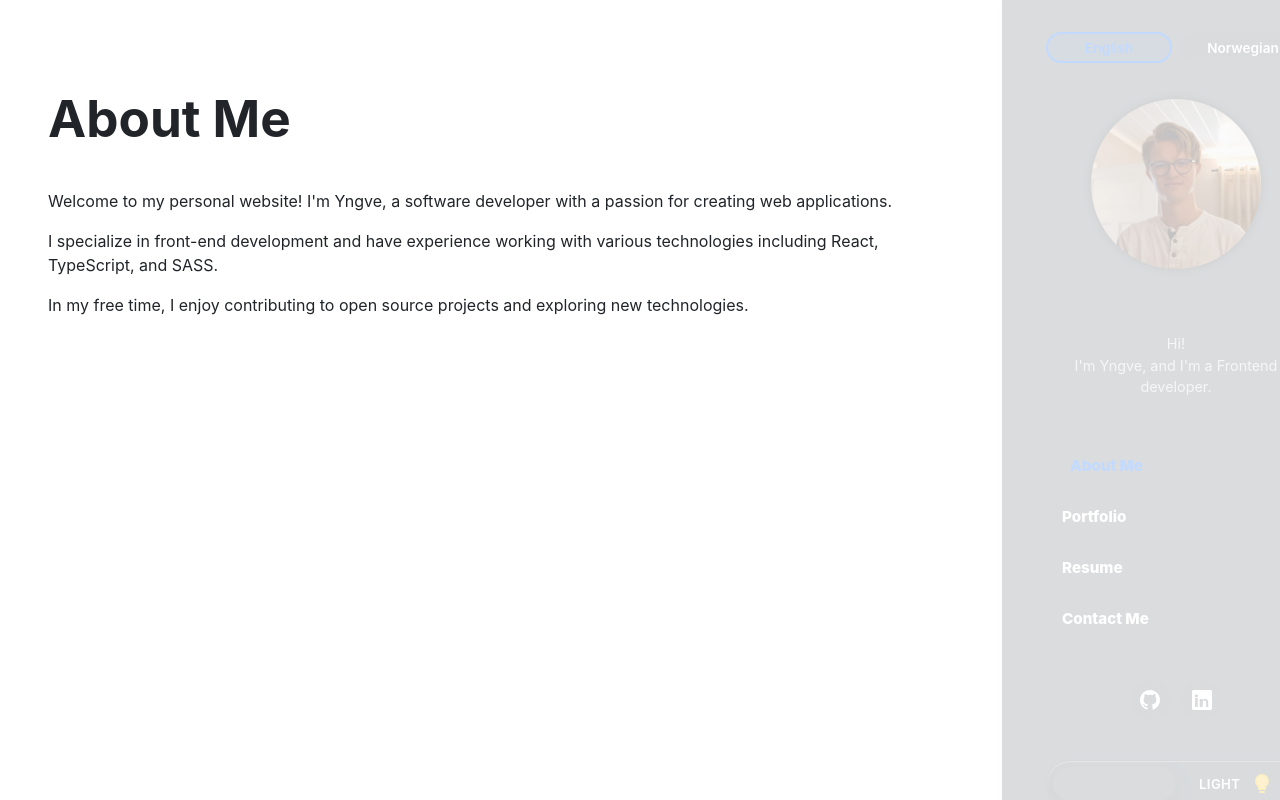
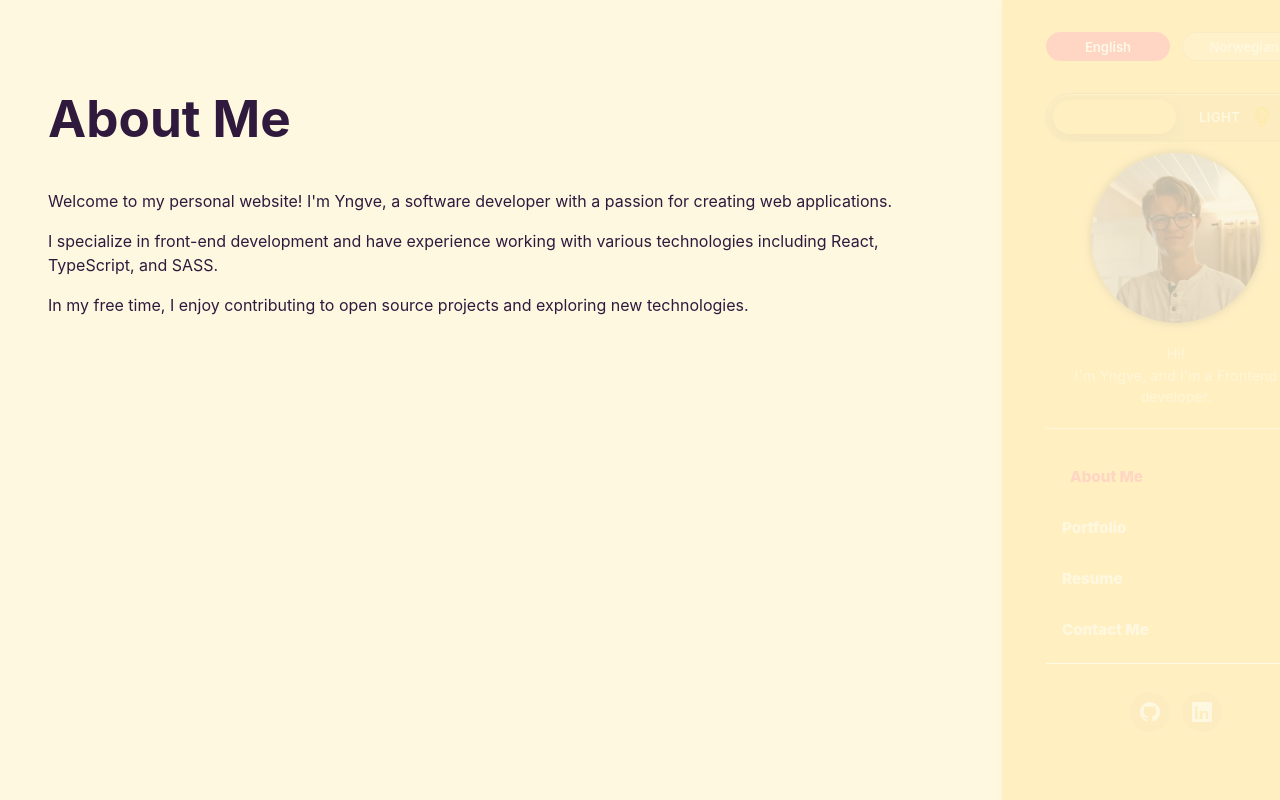
Before and after one commit to YngvN/YngvN.github.io, a React (Vite) app: page / in a window 1280 px wide. Built offline with nearby package versions, Linux system fonts and the light colour scheme.

Commit message:
Color changes

```diff
--- a/src/assets/sass/_colors.scss
+++ b/src/assets/sass/_colors.scss
@@ -2,17 +2,19 @@
 
 /* Light theme colors
    -------------------------------------------------------------------------- */
-$primary: #0d6efd;
-$secondary: #6c757d;
-$background: #ffffff;
-$text: #212529;
+$primary: #ff6b6b; // coral pink
+$secondary: #ffd166; // warm amber
+$background: #fff8e1; // soft cream
+$text: #2f1a3d; // deep plum
+$text-contrast: #ffffff;
 
 /* Dark theme colors
    -------------------------------------------------------------------------- */
-$primary-dark: #4a9eff;
-$secondary-dark: #adb5bd;
-$background-dark: #1a1a1a;
-$text-dark: #f8f9fa;
+$primary-dark: #ff8fa3;
+$secondary-dark: #ffe29a;
+$background-dark: #1f1b2c;
+$text-dark: #fef3c7;
+$text-dark-contrast: #120b16;
 
 /* Color map for easy access
    -------------------------------------------------------------------------- */
@@ -20,14 +22,16 @@ $colors: (
     "primary": $primary,
     "secondary": $secondary,
     "background": $background,
-    "text": $text
+    "text": $text,
+    "text-contrast": $text-contrast
 );
 
 $colors-dark: (
     "primary": $primary-dark,
     "secondary": $secondary-dark,
     "background": $background-dark,
-    "text": $text-dark
+    "text": $text-dark,
+    "text-contrast": $text-dark-contrast
 );
 
 
--- a/src/nav/nav.scss
+++ b/src/nav/nav.scss
@@ -25,9 +25,7 @@
     opacity: 1;
 }
 
-.nav-shell.open .nav-toggle {
-    transition: transform 0.35s ease, opacity 0.35s ease;
-}
+
 
 .nav-toggle {
     display: none;
@@ -38,7 +36,7 @@
     padding-left: 30px;
     border-radius: 999px 0 0 999px;
     background-color: color("secondary");
-    color: color("background");
+
     align-self: center;
     align-items: center;
     justify-content: center;
@@ -53,7 +51,7 @@
         position: absolute;
         width: 28px;
         height: 3px;
-        background-color: currentColor;
+        background-color: color("text-contrast");
         border-radius: 999px;
         transition: transform 0.3s ease;
         transform-origin: center;
@@ -81,6 +79,7 @@
         filter: blur(24px);
         opacity: 0.35;
         pointer-events: none;
+        background-color: color("text-contrast");
     }
 
     &.open {
@@ -103,59 +102,51 @@
     justify-content: flex-start;
     z-index: 1200;
     gap: 1.25rem;
-    height: 100%;
+    min-height: 100%;
     width: var(--nav-width);
     flex: 0 0 var(--nav-width);
     box-shadow: -2px 0 8px rgba(0, 0, 0, 0.05);
     transition: background-color 0.3s ease, color 0.3s ease, padding 0.3s ease;
+    overflow-y: auto;
 
     .navbar-brand {
-        margin-bottom: 1.5rem;
         text-align: center;
+        display: flex;
+        flex-direction: column;
+        gap: 0.75rem;
 
         .language-toggle {
             display: flex;
-            gap: 0.5rem;
+            gap: 0.75rem;
             justify-content: center;
-            margin-bottom: 1rem;
 
             .language-button {
                 flex: 1;
                 padding: 0.35rem 0.75rem;
                 border-radius: 999px;
-                border: 2px solid transparent;
-                background-color: rgba(0, 0, 0, 0.05);
+                border: 1px solid rgba(0, 0, 0, 0.1);
+                background-color: rgba(255, 255, 255, 0.2);
                 color: inherit;
                 font-weight: 600;
-                font-size: 0.85rem;
+                font-size: 0.82rem;
                 cursor: pointer;
-                transition: border-color 0.2s ease, color 0.2s ease, background-color 0.2s ease;
+                transition: background-color 0.2s ease, color 0.2s ease, border-color 0.2s ease;
 
                 &.active {
                     border-color: color("primary");
-                    color: color("primary");
-                    background-color: rgba(color("primary"), 0.1);
+                    color: color("text-contrast");
+                    background-color: color("primary");
                 }
             }
         }
 
-        .avatar-frame {
-            width: 210px;
-            height: 210px;
-            border-radius: 16px;
-            background-color: color("secondary");
-            display: flex;
-            align-items: center;
-            justify-content: center;
-            margin: 0 auto;
-        }
-
-        img {
+        img.nav-avatar {
             width: 170px;
             height: 170px;
             border-radius: 50%;
             object-fit: cover;
             display: block;
+            margin: 0 auto;
             box-shadow: 0px 0px 10px rgba(0, 0, 0, 0.471);
         }
     }
@@ -247,6 +238,12 @@
 
 }
 
+.nav-description,
+.navbar-nav {
+    border-bottom: 1px solid color("text-contrast");
+    padding-bottom: 1rem;
+}
+
 .nav-shell:not(.open) .navbar {
     padding-left: 2.75rem;
 }
@@ -254,7 +251,7 @@
 body[data-theme='dark'] {
     .navbar {
         background-color: color-dark("secondary") !important;
-        color: color-dark("text");
+        color: color-dark("text-contrast");
         transition: background-color 0.3s ease, color 0.3s ease;
 
         .navbar-brand .language-toggle .language-button {
@@ -271,9 +268,7 @@ body[data-theme='dark'] {
             color: color-dark("primary");
         }
 
-        .nav-description {
-            border-bottom-color: color-dark("secondary");
-        }
+
 
         .social-links a {
             background-color: rgba(255, 255, 255, 0.08);
--- a/src/nav/nav.tsx
+++ b/src/nav/nav.tsx
@@ -81,9 +81,8 @@ const Nav: FC<NavProps> = ({
                             </button>
                         ))}
                     </div>
-                    <div className="avatar-frame">
-                        <img src={avatarImage} alt="Picture of me" />
-                    </div>
+                    <ThemeToggle theme={theme} onToggle={onThemeToggle} language={language} />
+                    <img src={avatarImage} alt="Picture of me" className="nav-avatar" />
                 </div>
                 <div className="nav-language-content language-fade" key={language}>
                     <p className="nav-description">
@@ -122,8 +121,6 @@ const Nav: FC<NavProps> = ({
                         </svg>
                     </a>
                 </div>
-                <ThemeToggle theme={theme} onToggle={onThemeToggle} language={language} />
-
             </nav>
             <button
                 type="button"
```
